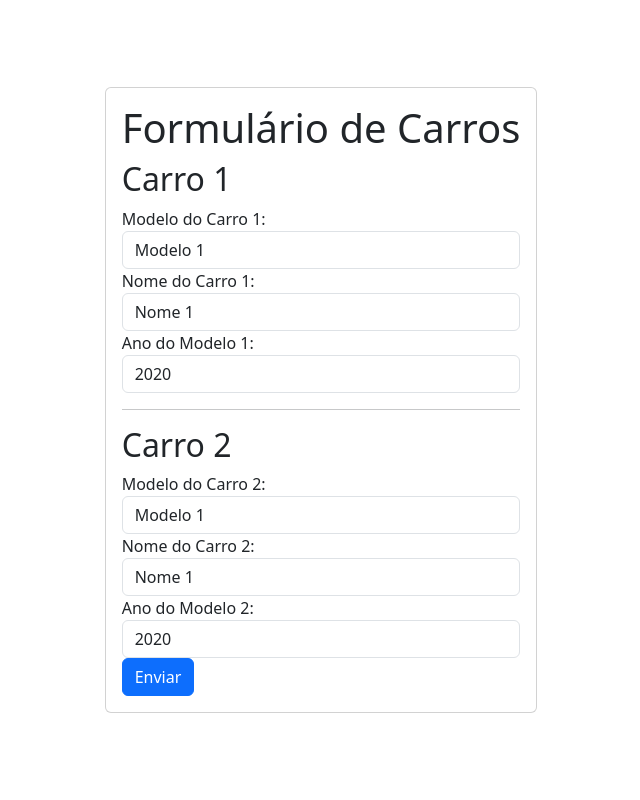
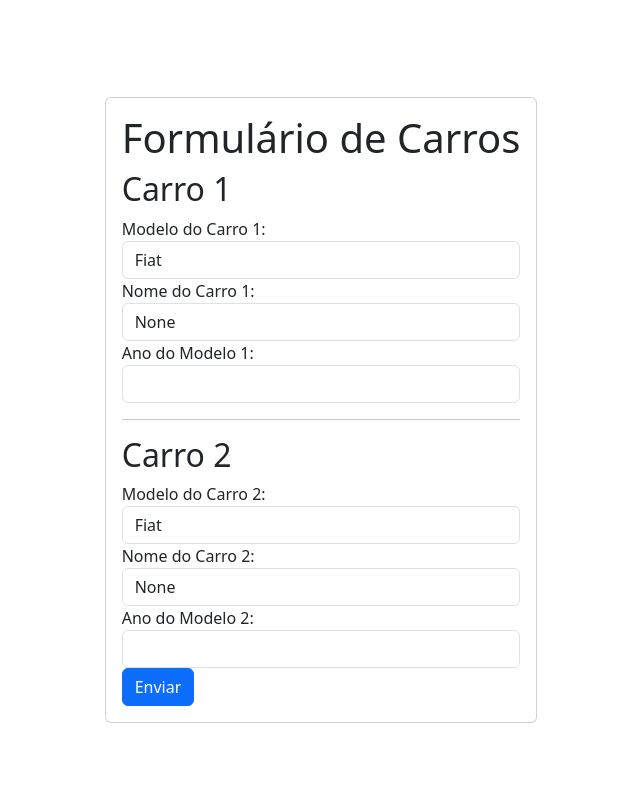
Before and after one commit to fabrik5k/projeto_interdisciplinar, a Flask app: page /analiseComparativa in a window 1280 px wide. Shown: the whole page, without its empty margins (319-959 px from the left). Run offline with Flask 3, Linux system fonts and the light colour scheme; a database or web service that is not in the repository returns one stand-in record (values such as "Sample title"); lists and menus that the app fills with data are empty; some libraries are stand-ins or nearby versions.

Commit message:
Analise comparatoria

```diff
--- a/app.py
+++ b/app.py
@@ -2,7 +2,7 @@
 
 from flask import Flask, render_template, request, jsonify
 from utils.pesquisas_db import retornar_anos_modelo, retornar_modelos
-from utils.plot_graph import plot_unitario
+from utils.plot_graph import plot_unitario, plot_comparatorio
 from math_model.variacao_media import variacao_media
 
 app = Flask(__name__)
@@ -28,7 +28,7 @@
     modelos_json = retornar_modelos()
     modelos_json = json.loads(modelos_json)
     modelos = [v['modelo'] for v in modelos_json.values()]
-    #modelos = modelos_json['modelo']
+    # modelos = modelos_json['modelo']
     return render_template('analiseUnitaria.html', modelos=modelos)
 
 
@@ -47,10 +47,39 @@
                            tendencia_porcentagem=tendencia_porcentagem)
 
 
+@app.route('/analisar-comparativo', methods=['POST'])
+def analisar_comparativo():
+    modelo = []
+    modelo.append(request.form['modelo1'])
+    modelo.append(request.form['modelo2'])
+
+    ano_modelo = []
+    ano_modelo.append(request.form['ano_modelo1'])
+    ano_modelo.append(request.form['ano_modelo2'])
+
+    marca = 'Fiat'
+    print(f'marca: {marca}, modelo:{modelo}, ano_modelo:{ano_modelo}')
+    image_base64, dataFrame1, dataFrame2, tendencia_porcentagem = plot_comparatorio(marca, modelo, ano_modelo)
+
+    previsao_1, preco_final_1 = variacao_media(dataFrame1)
+    previsao_2, preco_final_2 = variacao_media(dataFrame2)
+
+    previsao = [previsao_1, previsao_2]
+    preco_final = [preco_final_1, preco_final_2]
+
+    return render_template('analiseDadosComparativos.html',
+                           image_base64=image_base64,
+                           previsao=previsao,
+                           preco_final=preco_final,
+                           tendencia_porcentagem=tendencia_porcentagem)
+
+
 @app.route('/analiseComparativa')
 def carregar_analise_comparativa():
-    return render_template('analiseComparativa.html')
-
+    modelos_json = retornar_modelos()
+    modelos_json = json.loads(modelos_json)
+    modelos = [v['modelo'] for v in modelos_json.values()]
+    return render_template('analiseComparativa.html', modelos=modelos)
 
 
 @app.route('/pesquisar_ano_modelo', methods=['GET'])
--- a/static/script.js
+++ b/static/script.js
@@ -15,3 +15,21 @@
                 .catch(error => console.error('Erro na requisição:', error));
 
 }
+
+function updateCarYearModel(modelo, numero) {
+    fetch('/pesquisar_ano_modelo?modelo=' + modelo)
+                .then(response => response.json())
+                .then(data => {
+                    console.log(data)
+                    var select = document.getElementById('ano_modelo' + numero);
+                    for (var key in data) {
+                        var option = document.createElement("option");
+                        option.value = data[key];
+                        option.text = data[key];
+                        select.add(option);
+                    }
+
+                })
+                .catch(error => console.error('Erro na requisição:', error));
+
+}
--- a/templates/analiseComparativa.html
+++ b/templates/analiseComparativa.html
@@ -4,6 +4,33 @@
     <meta charset="UTF-8">
     <title>CPC - Analise Comparativa</title>
     <link rel="stylesheet" href="static/bootstrap.css">
+    <style>
+        .container {
+            padding-top: 20px;
+        }
+        .box {
+            margin-bottom: 20px;
+        }
+        .input-style {
+            padding: .375rem .75rem;
+            border: 1px solid #ced4da;
+            border-radius: .25rem;
+            display: block;
+            width: 100%;
+            color: #495057;
+            background-color: #fff;
+            background-clip: padding-box;
+            font-size: 1rem;
+            line-height: 1.5;
+        }
+        .red-text {
+            color: red;
+        }
+
+        .blue-text {
+            color: blue;
+        }
+    </style>
 </head>
 <body>
     <div class="container d-flex justify-content-center align-items-center" style="height: 100vh;">
@@ -12,36 +39,31 @@
                 <h1 class="card-title">Formulário de Carros</h1>
 
                 <!-- Um único formulário para ambos os carros -->
-                <form action="/submit-form" method="post">
+                <form action="/analisar-comparativo" method="post">
                     <!-- Seção para o primeiro carro -->
                     <h2>Carro 1</h2>
                     <div class="form-group">
                         <label for="carModel1">Modelo do Carro 1:</label>
                         <select name="carModel1" id="carModel1" class="form-control">
                             <!-- Opções de modelo de carro -->
-                            <option value="modelo1">Modelo 1</option>
-                            <option value="modelo2">Modelo 2</option>
+                            <option value="Fiat">Fiat</option>
                             <!-- Adicione mais opções conforme necessário -->
                         </select>
                     </div>
 
                     <div class="form-group">
-                        <label for="carName1">Nome do Carro 1:</label>
-                        <select name="carName1" id="carName1" class="form-control">
-                            <!-- Opções de nome de carro -->
-                            <option value="nome1">Nome 1</option>
-                            <option value="nome2">Nome 2</option>
-                            <!-- Adicione mais opções conforme necessário -->
+                        <label for="modelo1">Nome do Carro 1:</label>
+                        <select name="modelo1" id="modelo1" class="form-control" onchange="updateCarYearModel(this.value, 1)">
+                            {% for modelo in modelos %}
+                            <option value="{{ modelo }}">{{ modelo }}</option>
+                            {% endfor %}
                         </select>
                     </div>
 
                     <div class="form-group">
-                        <label for="carYear1">Ano do Modelo 1:</label>
-                        <select name="carYear1" id="carYear1" class="form-control">
-                            <!-- Opções de ano do modelo -->
-                            <option value="2020">2020</option>
-                            <option value="2021">2021</option>
-                            <!-- Adicione mais opções conforme necessário -->
+                        <label for="ano_modelo1">Ano do Modelo 1:</label>
+                        <select name="ano_modelo1" id="ano_modelo1" class="form-control">
+                            <option value=""></option>
                         </select>
                     </div>
 
@@ -53,30 +75,23 @@
                     <div class="form-group">
                         <label for="carModel2">Modelo do Carro 2:</label>
                         <select name="carModel2" id="carModel2" class="form-control">
-                            <!-- Opções de modelo de carro -->
-                            <option value="modelo1">Modelo 1</option>
-                            <option value="modelo2">Modelo 2</option>
-                            <!-- Adicione mais opções conforme necessário -->
+                            <option value="Fiat">Fiat</option>
                         </select>
                     </div>
 
                     <div class="form-group">
-                        <label for="carName2">Nome do Carro 2:</label>
-                        <select name="carName2" id="carName2" class="form-control">
-                            <!-- Opções de nome de carro -->
-                            <option value="nome1">Nome 1</option>
-                            <option value="nome2">Nome 2</option>
-                            <!-- Adicione mais opções conforme necessário -->
+                        <label for="modelo2">Nome do Carro 2:</label>
+                        <select name="modelo2" id="modelo2" class="form-control" onchange="updateCarYearModel(this.value, 2)">
+                            {% for modelo in modelos %}
+                            <option value="{{ modelo }}">{{ modelo }}</option>
+                            {% endfor %}
                         </select>
                     </div>
 
                     <div class="form-group">
-                        <label for="carYear2">Ano do Modelo 2:</label>
-                        <select name="carYear2" id="carYear2" class="form-control">
-                            <!-- Opções de ano do modelo -->
-                            <option value="2020">2020</option>
-                            <option value="2021">2021</option>
-                            <!-- Adicione mais opções conforme necessário -->
+                        <label for="ano_modelo2">Ano do Modelo 2:</label>
+                        <select name="ano_modelo2" id="ano_modelo2" class="form-control">
+                            <option value=""></option>
                         </select>
                     </div>
 
@@ -87,5 +102,7 @@
             </div>
         </div>
     </div>
+
+    <script type="text/javascript" src="static/script.js"></script>
 </body>
 </html>
```
Also changed, not shown: Comandos-sql/inserts.txt (+9 -3 lines), templates/analiseDadosComparativos.html (added, +87 -0 lines), utils/plot_graph.py (+41 -6 lines).
